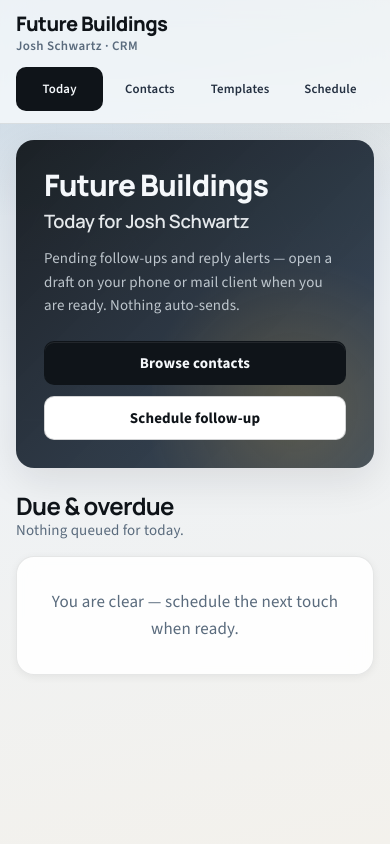
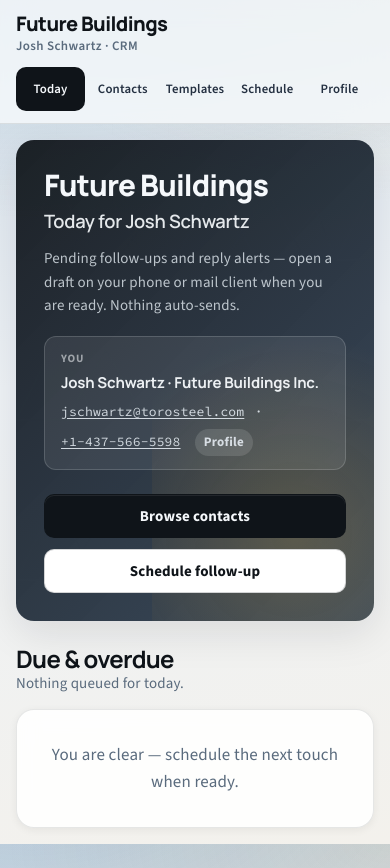
Before and after one commit to onechew/CRM, a React (Vite) app: page / in a window 390 px wide. Before the commit the page ends 844 px from the top, so only its background shows below. Built offline with nearby package versions, Linux system fonts and the light colour scheme.

Commit message:
Show Josh owner email and phone on Today and Profile
Adds send-from profile (jschwartz@torosteel.com, +1-437-566-5598)
on the Today hero and a Profile page.

```diff
--- a/src/App.tsx
+++ b/src/App.tsx
@@ -4,6 +4,7 @@ import { CrmProvider } from './context/CrmContext';
 import { ContactDetailPage } from './pages/ContactDetail';
 import { ContactsPage } from './pages/Contacts';
 import { SchedulePage } from './pages/Schedule';
+import { SettingsPage } from './pages/Settings';
 import { TemplatesPage } from './pages/Templates';
 import { TodayPage } from './pages/Today';
 
@@ -18,6 +19,7 @@ export default function App() {
             <Route path="contacts/:id" element={<ContactDetailPage />} />
             <Route path="templates" element={<TemplatesPage />} />
             <Route path="schedule" element={<SchedulePage />} />
+            <Route path="settings" element={<SettingsPage />} />
             <Route path="*" element={<Navigate to="/" replace />} />
           </Route>
         </Routes>
--- a/src/components/Layout.tsx
+++ b/src/components/Layout.tsx
@@ -38,6 +38,12 @@ export function Layout() {
           >
             Schedule
           </NavLink>
+          <NavLink
+            to="/settings"
+            className={({ isActive }) => `nav-link${isActive ? ' active' : ''}`}
+          >
+            Profile
+          </NavLink>
         </nav>
       </header>
       <main className="main">
--- /dev/null
+++ b/src/data/owner.ts
@@ -0,0 +1,8 @@
+/** Owner / send-from profile — Josh at Future Buildings Inc. */
+export const OWNER = {
+  name: 'Josh Schwartz',
+  company: 'Future Buildings Inc.',
+  email: 'jschwartz@torosteel.com',
+  phone: '+1-437-566-5598',
+  phoneDisplay: '+1-437-566-5598',
+} as const;
--- a/src/index.css
+++ b/src/index.css
@@ -310,6 +310,118 @@ h3 {
   z-index: 1;
 }
 
+.owner-strip {
+  position: relative;
+  z-index: 1;
+  margin-top: 1.15rem;
+  padding: 0.85rem 1rem;
+  border-radius: 12px;
+  background: rgba(255, 255, 255, 0.08);
+  border: 1px solid rgba(245, 248, 251, 0.16);
+  display: grid;
+  gap: 0.35rem;
+}
+
+.owner-strip-label {
+  display: block;
+  font-size: 0.7rem;
+  font-weight: 700;
+  letter-spacing: 0.08em;
+  text-transform: uppercase;
+  color: rgba(245, 248, 251, 0.55);
+  margin-bottom: 0.15rem;
+}
+
+.owner-strip strong {
+  font-family: var(--font-display);
+  font-size: var(--text-sm);
+  font-weight: 700;
+  letter-spacing: -0.01em;
+  color: rgba(245, 248, 251, 0.96);
+}
+
+.owner-strip-contacts {
+  display: flex;
+  flex-wrap: wrap;
+  align-items: center;
+  gap: 0.45rem 0.65rem;
+  font-family: var(--font-mono);
+  font-size: var(--text-xs);
+  color: rgba(231, 238, 245, 0.88);
+}
+
+.owner-strip-contacts a {
+  text-decoration: underline;
+  text-underline-offset: 0.15em;
+}
+
+.owner-strip-contacts a:hover {
+  color: #fff;
+}
+
+.owner-strip-edit {
+  font-family: var(--font-body) !important;
+  font-size: var(--text-xs) !important;
+  font-weight: 650;
+  letter-spacing: 0.02em;
+  margin-left: 0.25rem;
+  padding: 0.2rem 0.55rem;
+  border-radius: 999px;
+  background: rgba(255, 255, 255, 0.12);
+  text-decoration: none !important;
+}
+
+.owner-card .owner-label {
+  margin: 0 0 0.35rem;
+  font-size: var(--text-xs);
+  font-weight: 700;
+  letter-spacing: 0.08em;
+  text-transform: uppercase;
+  color: var(--slate);
+}
+
+.owner-card .owner-name {
+  font-size: var(--text-lg);
+  margin-bottom: 0.2rem;
+}
+
+.owner-card .owner-company {
+  margin: 0 0 1.25rem;
+  color: var(--slate);
+  font-size: var(--text-base);
+}
+
+.owner-facts {
+  display: grid;
+  gap: 1rem;
+  margin: 0;
+}
+
+.owner-facts dt {
+  font-size: var(--text-xs);
+  font-weight: 700;
+  letter-spacing: 0.06em;
+  text-transform: uppercase;
+  color: var(--slate);
+  margin-bottom: 0.25rem;
+}
+
+.owner-facts dd {
+  margin: 0;
+  font-size: var(--text-md);
+  font-weight: 600;
+}
+
+.owner-link {
+  color: var(--steel);
+  text-decoration: underline;
+  text-underline-offset: 0.15em;
+}
+
+.owner-link:hover {
+  color: var(--ink);
+}
+
 @keyframes hero-in {
   from {
     opacity: 0;
@@ -578,7 +690,7 @@ h3 {
   .nav-links {
     justify-content: stretch;
     display: grid;
-    grid-template-columns: repeat(4, minmax(0, 1fr));
+    grid-template-columns: repeat(5, minmax(0, 1fr));
     gap: 0.2rem;
   }
 
--- /dev/null
+++ b/src/pages/Settings.tsx
@@ -0,0 +1,49 @@
+import { OWNER } from '../data/owner';
+
+export function SettingsPage() {
+  return (
+    <div>
+      <div className="section-head">
+        <div>
+          <h2>Your profile</h2>
+          <p className="muted">
+            Send-from details for drafts. Email and SMS are not auto-sent yet.
+          </p>
+        </div>
+      </div>
+
+      <div className="panel panel-pad owner-card">
+        <p className="owner-label">Owner</p>
+        <h3 className="owner-name">{OWNER.name}</h3>
+        <p className="owner-company">{OWNER.company}</p>
+
+        <dl className="owner-facts">
+          <div>
+            <dt>Email (send-from)</dt>
+            <dd>
+              <a className="mono owner-link" href={`mailto:${OWNER.email}`}>
+                {OWNER.email}
+              </a>
+            </dd>
+          </div>
+          <div>
+            <dt>Phone (SMS / calls)</dt>
+            <dd>
+              <a
+                className="mono owner-link"
+                href={`tel:${OWNER.phone.replace(/[^\d+]/g, '')}`}
+              >
+                {OWNER.phoneDisplay}
+              </a>
+            </dd>
+          </div>
+        </dl>
+
+        <p className="casl-note" style={{ marginTop: '1.25rem' }}>
+          Drafts open in your mail or Messages app using these as your identity.
+          When you send real SMS later, honour STOP / ARRÊT promptly.
+        </p>
+      </div>
+    </div>
+  );
+}
--- a/src/pages/Today.tsx
+++ b/src/pages/Today.tsx
@@ -1,6 +1,7 @@
 import { Link } from 'react-router-dom';
 import { DraftActions } from '../components/DraftActions';
 import { useCrmContext } from '../context/CrmContext';
+import { OWNER } from '../data/owner';
 import { formatWhen, isOverdue } from '../utils/drafts';
 
 export function TodayPage() {
@@ -17,11 +18,27 @@ export function TodayPage() {
     <div>
       <section className="hero" aria-label="Future Buildings Today">
         <div className="hero-brand">Future Buildings</div>
-        <h1>Today for Josh Schwartz</h1>
+        <h1>Today for {OWNER.name}</h1>
         <p>
           Pending follow-ups and reply alerts — open a draft on your phone or mail
           client when you are ready. Nothing auto-sends.
         </p>
+        <div className="owner-strip" aria-label="Your send-from profile">
+          <div>
+            <span className="owner-strip-label">You</span>
+            <strong>
+              {OWNER.name} · {OWNER.company}
+            </strong>
+          </div>
+          <div className="owner-strip-contacts">
+            <a href={`mailto:${OWNER.email}`}>{OWNER.email}</a>
+            <span aria-hidden="true">·</span>
+            <a href={`tel:${OWNER.phone.replace(/[^\d+]/g, '')}`}>{OWNER.phoneDisplay}</a>
+            <Link className="owner-strip-edit" to="/settings">
+              Profile
+            </Link>
+          </div>
+        </div>
         <div className="hero-actions">
           <Link className="btn btn-primary" to="/contacts">
             Browse contacts
```
